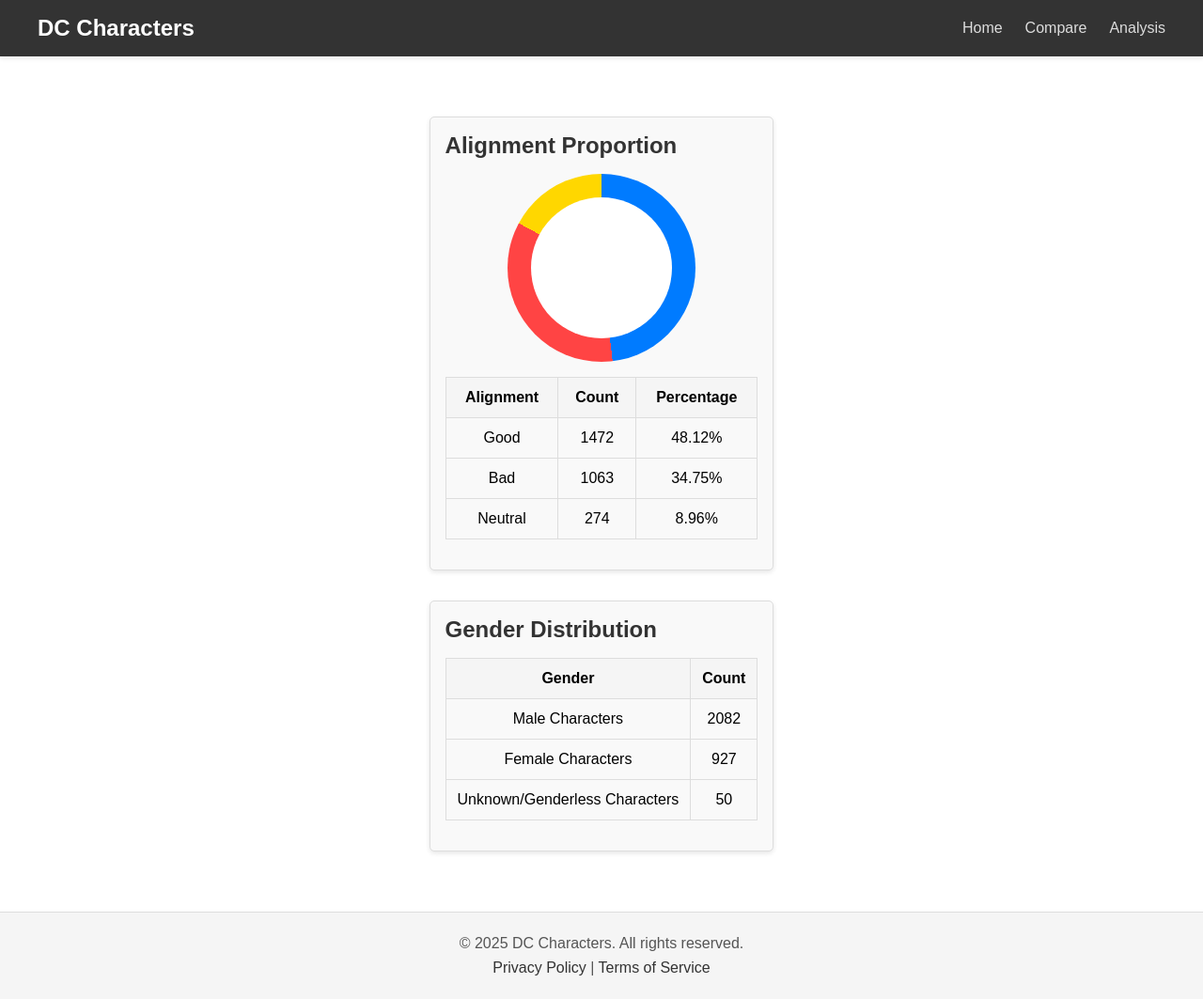
After one commit to CapKnight/APAss3, a Flask app: page /analysis in a window 1280 px wide. The commit adds this page. Shown: the whole page at 94% size. Run offline with Flask 3, Linux system fonts and the light colour scheme; data comes from the database, SQL or seed files in the repository.

Commit message:
new feature: analysis

```diff
--- a/app/blueprints/character.py
+++ b/app/blueprints/character.py
@@ -2,6 +2,7 @@ from flask import Blueprint, render_template, request, redirect, url_for, sessio
 from app.models import BasicInfo, Appearance, OtherInfo, UrlInfo
 from app.config import Config
 from sqlalchemy import distinct, asc, desc, func, cast, Integer
+from collections import defaultdict
 
 character_bp = Blueprint('character', __name__)
 
@@ -201,3 +202,33 @@ def toggle_selection(id):
     return redirect(url_for('character.index', page=page, search_name=search_name, filter_id=filter_id,
                             filter_align=filter_align, filter_eye=filter_eye, filter_hair=filter_hair,
                             filter_sex=filter_sex, filter_alive=filter_alive, sort_appearances=sort_appearances))
+
+@character_bp.route('/analysis')
+def analysis():
+    # 阵营比例
+    total_chars = BasicInfo.query.count()
+    alignment_counts = {
+        'Good': BasicInfo.query.filter(BasicInfo.ALIGN.ilike('%Good%')).count(),
+        'Bad': BasicInfo.query.filter(BasicInfo.ALIGN.ilike('%Bad%')).count(),
+        'Neutral': BasicInfo.query.filter(BasicInfo.ALIGN.ilike('%Neutral%')).count()
+    }
+
+    # 性别统计（简化：仅统计 Male, Female, Unknown）
+    gender_counts = {
+        'Male': 0,
+        'Female': 0,
+        'Unknown': 0
+    }
+    for char in BasicInfo.query.all():
+        gender = char.SEX if char.SEX else 'Unknown'
+        if gender == 'Unknown' or gender == 'Genderless Characters':
+            gender_counts['Unknown'] += 1
+        elif 'Male' in gender:
+            gender_counts['Male'] += 1
+        elif 'Female' in gender:
+            gender_counts['Female'] += 1
+
+    return render_template('analysis.html',
+                          total_chars=total_chars,
+                          alignment_counts=alignment_counts,
+                          gender_counts=gender_counts)
--- /dev/null
+++ b/app/templates/analysis.html
@@ -0,0 +1,60 @@
+{% extends "base.html" %}
+
+{% block title %}Analysis{% endblock %}
+
+{% block content %}
+    <div class="analysis-section alignment-section">
+        <h2>Alignment Proportion</h2>
+        <div class="pie-chart"
+             style="background: conic-gradient(
+                #007bff 0% {{ (alignment_counts['Good'] / total_chars * 100) if total_chars else 0 }}%,
+                #ff4444 {{ (alignment_counts['Good'] / total_chars * 100) if total_chars else 0 }}% {{ (alignment_counts['Good'] + alignment_counts['Bad']) / total_chars * 100 if total_chars else 0 }}%,
+                #ffd700 {{ (alignment_counts['Good'] + alignment_counts['Bad']) / total_chars * 100 if total_chars else 0 }}% 100%
+             );">
+        </div>
+        <table class="analysis-table">
+            <tr>
+                <th>Alignment</th>
+                <th>Count</th>
+                <th>Percentage</th>
+            </tr>
+            <tr>
+                <td>Good</td>
+                <td>{{ alignment_counts['Good'] }}</td>
+                <td>{{ (alignment_counts['Good'] / total_chars * 100)|round(2) }}%</td>
+            </tr>
+            <tr>
+                <td>Bad</td>
+                <td>{{ alignment_counts['Bad'] }}</td>
+                <td>{{ (alignment_counts['Bad'] / total_chars * 100)|round(2) }}%</td>
+            </tr>
+            <tr>
+                <td>Neutral</td>
+                <td>{{ alignment_counts['Neutral'] }}</td>
+                <td>{{ (alignment_counts['Neutral'] / total_chars * 100)|round(2) }}%</td>
+            </tr>
+        </table>
+    </div>
+
+    <div class="analysis-section gender-section">
+        <h2>Gender Distribution</h2>
+        <table class="analysis-table">
+            <tr>
+                <th>Gender</th>
+                <th>Count</th>
+            </tr>
+            <tr>
+                <td>Male Characters</td>
+                <td>{{ gender_counts['Male'] }}</td>
+            </tr>
+            <tr>
+                <td>Female Characters</td>
+                <td>{{ gender_counts['Female'] }}</td>
+            </tr>
+            <tr>
+                <td>Unknown/Genderless Characters</td>
+                <td>{{ gender_counts['Unknown'] }}</td>
+            </tr>
+        </table>
+    </div>
+{% endblock %}
--- a/app/templates/base.html
+++ b/app/templates/base.html
@@ -5,7 +5,6 @@
     <meta name="viewport" content="width=device-width, initial-scale=1.0">
     <title>{% block title %}DC Characters{% endblock %}</title>
     <link rel="stylesheet" href="{{ url_for('static', filename='css/style.css') }}">
-    {% block extra_head %}{% endblock %}
 </head>
 <body>
     <nav>
@@ -16,19 +15,16 @@
             <div class="nav-links">
                 <a href="{{ url_for('character.index') }}">Home</a>
                 <a href="{{ url_for('character.compare') }}">Compare</a>
+                <a href="{{ url_for('character.analysis') }}">Analysis</a>
             </div>
         </div>
     </nav>
-
     <main>
-        {% block content %}
-        {% endblock %}
+        {% block content %}{% endblock %}
     </main>
-
     <footer>
-        <p>© 2025 DC Characters App. All rights reserved.</p>
-        <p>Contact us at: <a href="mailto:support@dccharacters.com">support@dccharacters.com</a></p>
+        <p>&copy; 2025 DC Characters. All rights reserved.</p>
+        <p><a href="#">Privacy Policy</a> | <a href="#">Terms of Service</a></p>
     </footer>
-
 </body>
 </html>
--- a/app/templates/index.html
+++ b/app/templates/index.html
@@ -74,7 +74,7 @@
         </div>
         <button type="submit">Apply Filters</button>
         <form method="get" action="{{ url_for('character.clear_filters') }}">
-            <button type="submit">Clear Filters</button>
+            <button type="submit" class="clear-btn">Clear Filters</button>
         </form>
     </form>
 
@@ -110,7 +110,7 @@
                             <input type="hidden" name="filter_alive" value="{{ filter_alive }}">
                             <input type="hidden" name="sort_appearances" value="{{ sort_appearances }}">
                             <input type="checkbox" name="select" value="1" {% if character.page_id in selected_ids %}checked{% endif %}>
-                            <button type="submit">Compare</button>
+                            <button type="submit" class="compare-btn">Compare</button>
                         </form>
                     </td>
                     <td><a href="{{ url_for('character.character_detail', id=character.page_id) }}">{{ character.name|default('Unknown') }}</a></td>
--- a/static/css/style.css
+++ b/static/css/style.css
@@ -236,6 +254,70 @@ form select {
     cursor: pointer;
 }
 
+/* Analysis Styles */
+.analysis-section {
+    margin: 2rem 0;
+    padding: 1rem;
+    background-color: #f9f9f9;
+    border-radius: 5px;
+    border: 1px solid #ddd;
+    box-shadow: 0 2px 5px rgba(0, 0, 0, 0.1);
+}
+
+.analysis-section h2 {
+    margin-bottom: 1rem;
+    color: #333;
+}
+
+.alignment-section, .gender-section {
+    margin-bottom: 2rem;
+}
+
+.analysis-table {
+    width: 100%;
+    border-collapse: collapse;
+    margin-bottom: 1rem;
+}
+
+.analysis-table th,
+.analysis-table td {
+    padding: 0.75rem;
+    text-align: center;
+    border: 1px solid #ddd;
+}
+
+.analysis-table th {
+    background-color: #f5f5f5;
+    font-weight: bold;
+}
+
+/* Pie Chart (CSS Pseudo) */
+.pie-chart {
+    width: 200px;
+    height: 200px;
+    border-radius: 50%;
+    background: conic-gradient(
+        #007bff 0% 33.33%,
+        #ff4444 33.33% 66.66%,
+        #ffd700 66.66% 100%
+    );
+    margin: 1rem auto;
+    position: relative;
+}
+
+.pie-chart::before {
+    content: '';
+    display: block;
+    width: 150px;
+    height: 150px;
+    background: #fff;
+    border-radius: 50%;
+    position: absolute;
+    top: 50%;
+    left: 50%;
+    transform: translate(-50%, -50%);
+}
+
 /* Responsive Design */
 @media (max-width: 768px) {
     .nav-container {
```
Also changed, not shown: other parts of static/css/style.css (+35 -11 lines).
